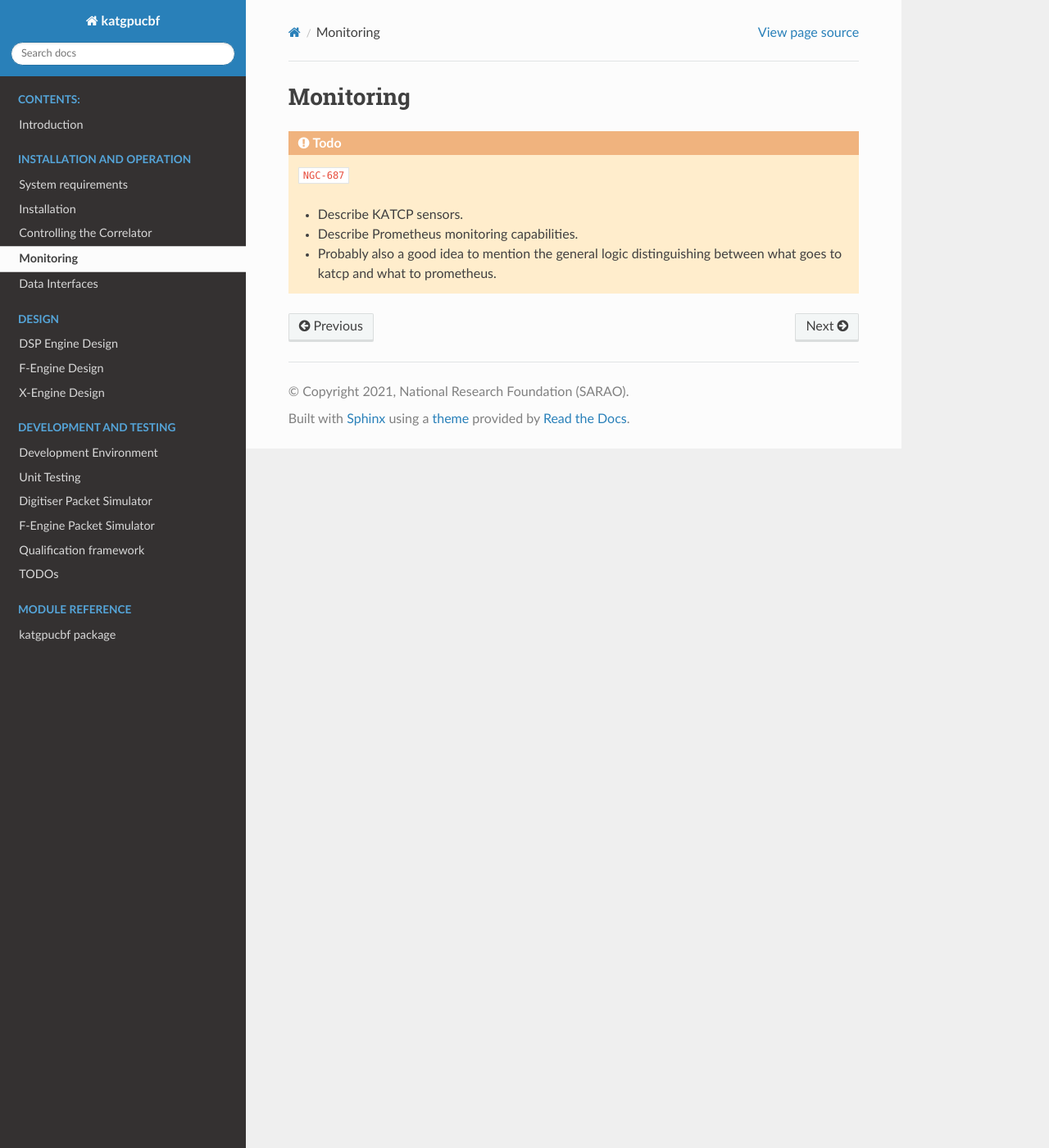
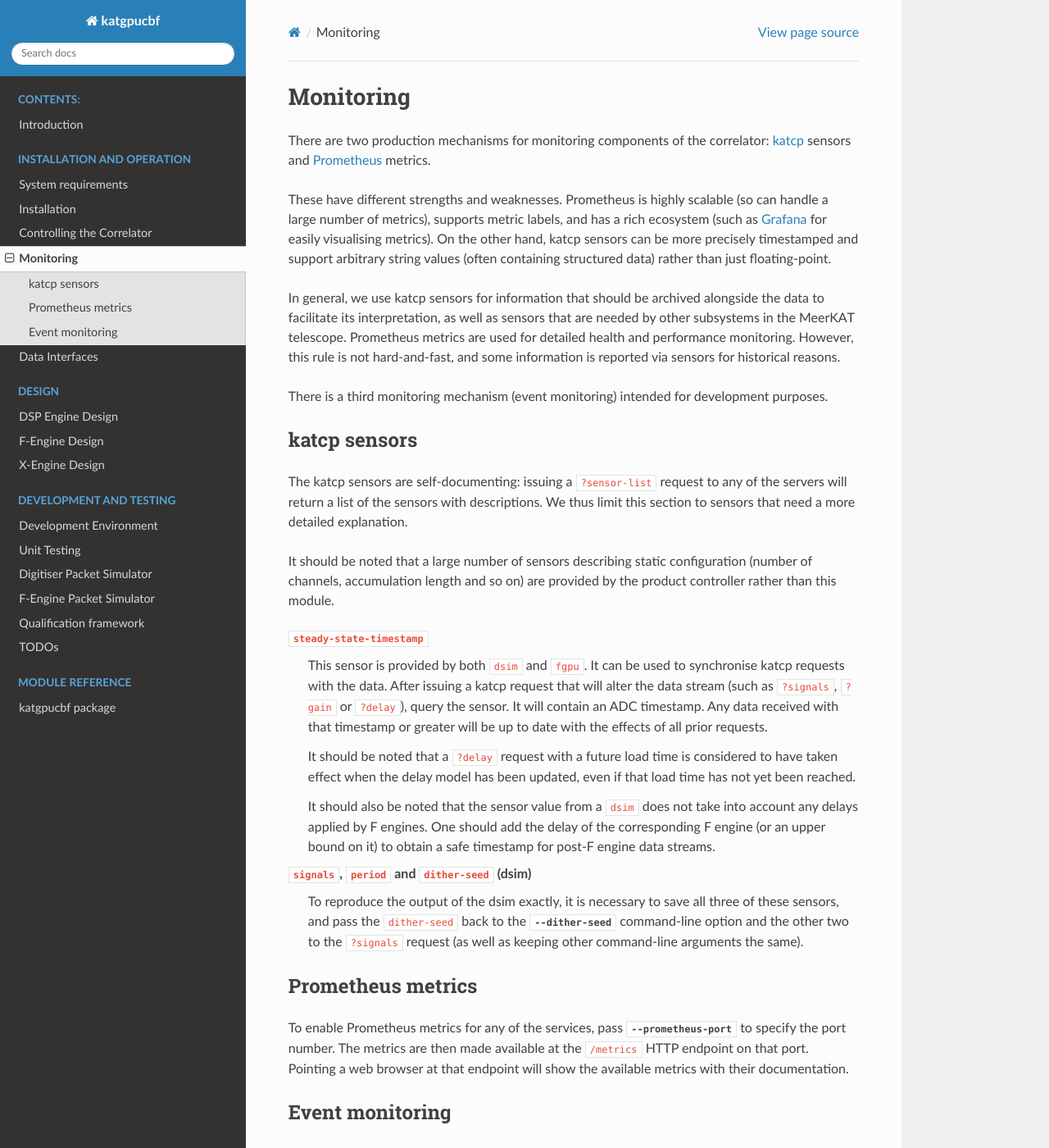
Before and after one commit to ska-sa/katgpucbf, a Sphinx documentation site: the page built from doc/monitoring.rst, in a window 1280 px wide and 1400 px high. Shown: the whole window at 82% size. Built offline with Sphinx 7.4.7 and the Read the Docs theme 2.0.0, drawn with Linux system fonts in a browser that asks for light colours; formulas are drawn with MathJax 3; the version number could not be read and is left out; cross-references to code outside the pages are shown as plain code; some of the changed text lies outside the part shown.

Commit message:
Write monitoring section in documentation
Closes NGC-687.

```diff
--- a/doc/monitoring.rst
+++ b/doc/monitoring.rst
@@ -1,9 +1,78 @@
 Monitoring
 ==========
+There are two production mechanisms for monitoring components of the
+correlator: `katcp`_ sensors and `Prometheus`_ metrics.
 
-.. todo:: ``NGC-687``
+These have different strengths and weaknesses. Prometheus is highly scalable
+(so can handle a large number of metrics), supports metric labels, and has a
+rich ecosystem (such as `Grafana`_ for easily visualising metrics). On the
+other hand, katcp sensors can be more precisely timestamped and support
+arbitrary string values (often containing structured data) rather than just
+floating-point.
 
-    - Describe KATCP sensors.
-    - Describe Prometheus monitoring capabilities.
-    - Probably also a good idea to mention the general logic distinguishing
-      between what goes to katcp and what to prometheus.
+In general, we use katcp sensors for information that should be archived
+alongside the data to facilitate its interpretation, as well as sensors that
+are needed by other subsystems in the MeerKAT telescope. Prometheus metrics
+are used for detailed health and performance monitoring. However, this rule is
+not hard-and-fast, and some information is reported via sensors for historical
+reasons.
+
+.. _katcp: https://katcp-python.readthedocs.io/en/latest/_downloads/361189acb383a294be20d6c10c257cb4/NRF-KAT7-6.0-IFCE-002-Rev5-1.pdf
+.. _Prometheus: https://prometheus.io/
+.. _Grafana: https://grafana.com
+
+There is a third monitoring mechanism (event monitoring) intended for
+development purposes.
+
+katcp sensors
+-------------
+The katcp sensors are self-documenting: issuing a ``?sensor-list`` request to
+any of the servers will return a list of the sensors with descriptions. We
+thus limit this section to sensors that need a more detailed explanation.
+
+It should be noted that a large number of sensors describing static
+configuration (number of channels, accumulation length and so on) are provided
+by the product controller rather than this module.
+
+``steady-state-timestamp``
+    This sensor is provided by both ``dsim`` and ``fgpu``. It can be used to
+    synchronise katcp requests with the data. After issuing a katcp request
+    that will alter the data stream (such as ``?signals``, ``?gain`` or
+    ``?delay``), query the sensor. It will contain an ADC timestamp. Any data
+    received with that timestamp or greater will be up to date with the
+    effects of all prior requests.
+
+    It should be noted that a ``?delay`` request with a future load time is
+    considered to have taken effect when the delay model has been updated,
+    even if that load time has not yet been reached.
+
+    It should also be noted that the sensor value from a ``dsim`` does not
+    take into account any delays applied by F engines. One should add the
+    delay of the corresponding F engine (or an upper bound on it) to obtain a
+    safe timestamp for post-F engine data streams.
+
+``signals``, ``period`` and ``dither-seed`` (dsim)
+    To reproduce the output of the dsim exactly, it is necessary to save all
+    three of these sensors, and pass the ``dither-seed`` back to the
+    :option:`!--dither-seed` command-line option and the other two to the
+    ``?signals`` request (as well as keeping other command-line arguments the
+    same).
+
+Prometheus metrics
+------------------
+To enable Prometheus metrics for any of the services, pass
+:option:`!--prometheus-port` to specify the port number. The metrics are then
+made available at the ``/metrics`` HTTP endpoint on that port. Pointing a web
+browser at that endpoint will show the available metrics with their
+documentation.
+
+Event monitoring
+----------------
+It is also possible to perform very detailed monitoring of events occurring
+within fgpu and xbgpu, particularly related to time spent waiting on queues.
+This is intended for debugging performance issues rather than production use,
+as it has much higher overhead than the other monitoring mechanisms. To
+activate it, pass :option:`--monitor-log` with a filename to the process. It
+will write a file with a JSON record per line. The helper script in
+:filename:`scratch/plot.py` can be used to show a visualisation of the various
+queues over time. It's not recommended for more than a few seconds of data.
```
